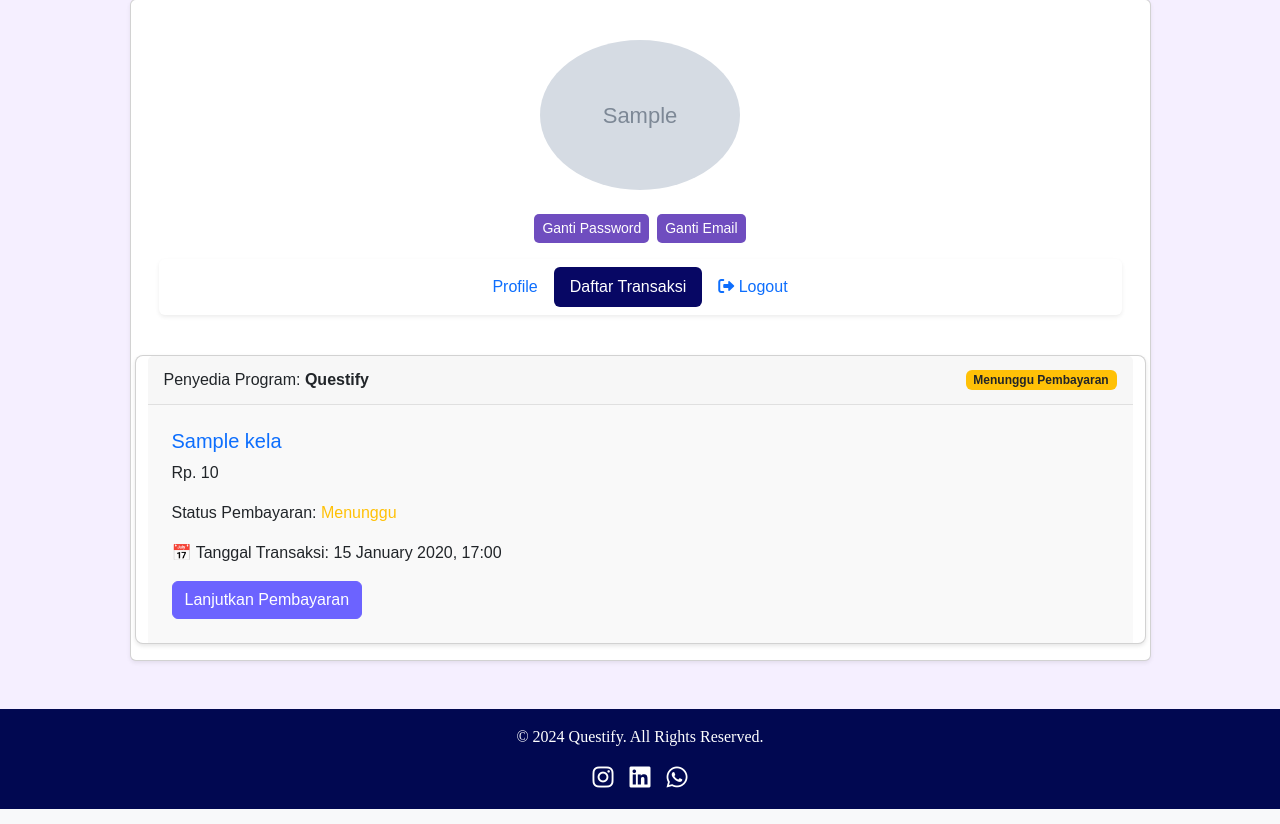
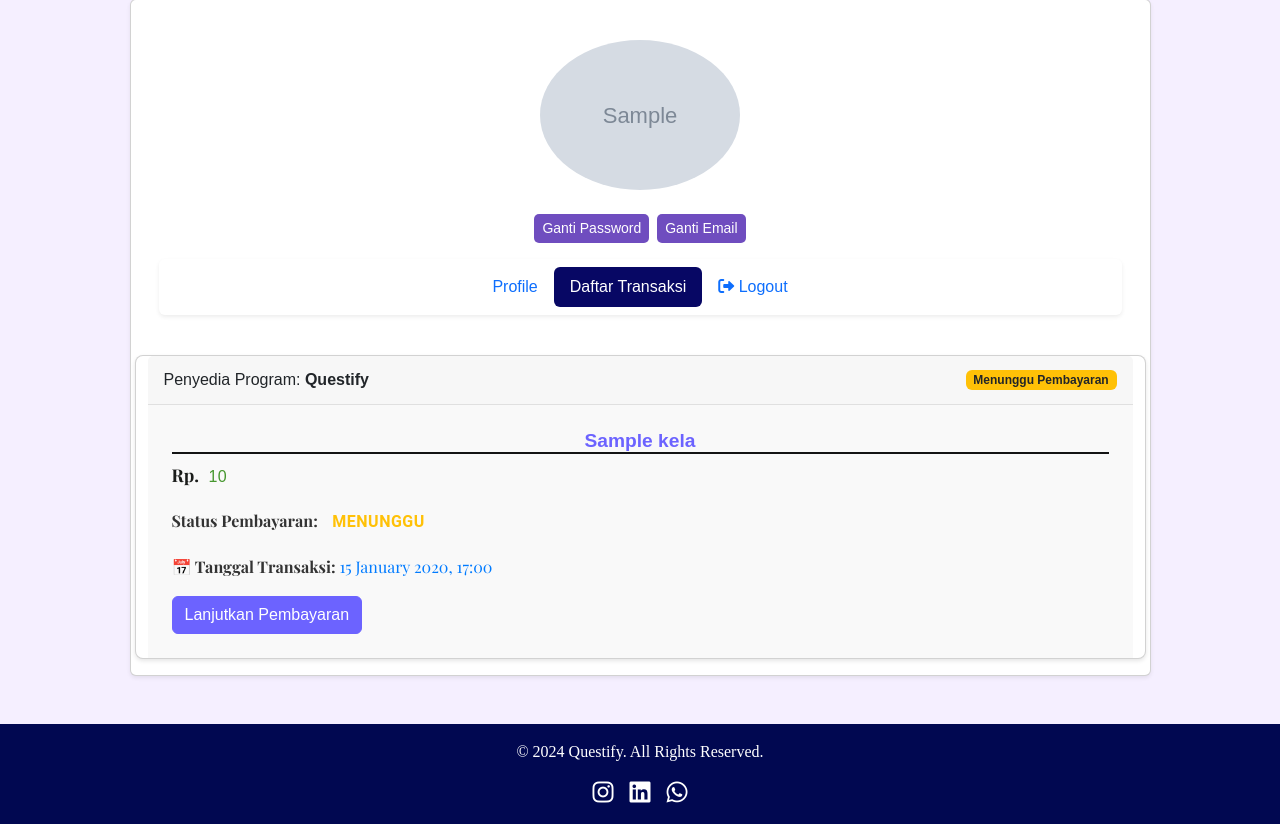
Before and after one commit to timurlauttt/Project-Akhir-Studi-Independent, a Django app: page /questify_app/daftar_transaksi/ in a window 1280 px wide. Shown: the part 97-921 px from the top of the page. Run offline with Django 5.2, Linux system fonts and the light colour scheme; a user stored in the database is signed in; tables that the repository leaves empty hold one stand-in row (values such as "Sample post"); grey boxes marked "Sample" are stand-in pictures.

Commit message:
Update daftar_transaksi.css

```diff
--- a/questify_project/static/css/daftar_transaksi.css
+++ b/questify_project/static/css/daftar_transaksi.css
@@ -1,7 +1,6 @@
 .nav-pills .nav-link.active {
   background-color: rgb(7, 7, 100) !important; /* Set active navbar color to black */
   color: white !important; /* Optional: Change text color to white when active */
-<<<<<<< HEAD
 }
 
 .card-custom {
@@ -31,8 +30,87 @@
   border-color: #574bd6;
 }
 
-=======
+/* Kelas untuk label tanggal transaksi */
+.tanggal-transaksi-label {
+  font-family: 'Playfair Display', serif;
+  font-weight: bold;  /* Membuat label lebih tebal */
+  color: #333;  /* Warna teks lebih gelap untuk label */
 }
 
+/* Kelas untuk tanggal transaksi */
+.tanggal-transaksi {
+  font-family: 'Playfair Display', serif;  /* Ganti dengan font yang diinginkan */
+  color: #007bff;  /* Warna biru untuk tanggal */
+  font-size: 1rem;
+  font-weight: normal;  /* Mengatur ketebalan font */
+}
 
->>>>>>> 9a8f7183ec563006e96b51613403fee4dceaa1fb
+/* Kelas untuk judul status pembayaran */
+.status-pembayaran-judul {
+  font-family: 'Playfair Display', sans-serif;
+  font-weight: bold;  /* Menebalkan teks untuk penekanan */
+  color: #333;  /* Warna teks gelap */
+  font-size: 1rem;  /* Ukuran font lebih besar */
+  display: inline-block;
+}
+
+/* Umum untuk status bayar */
+.status-bayar {
+  padding: 5px 10px;
+  font-size: 1rem;
+  font-weight: bold;
+  border-radius: 12px;  /* Sudut yang membulat */
+  display: inline-block;
+  text-transform: uppercase;
+  letter-spacing: 0.5px;
+  text-align: center;
+  font-family: 'Roboto', sans-serif;
+}
+
+/* Status 'Langganan Aktif' */
+.status-bayar.bg-success {
+  background-color: #28a745;  /* Hijau */
+  color: white;  /* Warna teks putih */
+}
+
+/* Status 'Menunggu Pembayaran' */
+.status-bayar.bg-warning {
+  background-color: #ffc107;  /* Kuning */
+  color: #856404;  /* Warna teks gelap agar kontras */
+}
+
+/* Status 'Transaksi Dibatalkan' */
+.status-bayar.bg-danger {
+  background-color: #dc3545;  /* Merah */
+  color: white;  /* Warna teks putih */
+}
+
+/* Status 'Pembayaran Kedaluwarsa' */
+.status-bayar.bg-secondary {
+  background-color: #6c757d;
+  color: white;
+}
+
+.card-title.text-primary {
+  font-family: 'Arial', sans-serif;
+  font-size: 1.2rem;
+  font-weight: 700;
+  color: #6C63FF !important;
+  text-align: center;
+  border-bottom: 2px solid #131414;
+}
+
+.currency-symbol {
+  font-family: 'Playfair Display', sans-serif;
+  font-size: 1.1rem;
+  color: #1b1d1b;
+  font-weight: 700;
+  margin-right: 5px;
+}
+
+.amount {
+  font-family: 'Montserrat', sans-serif;
+  font-size: 1rem;
+  color: #47972f;
+  letter-spacing: 0.5px;
+}
```
